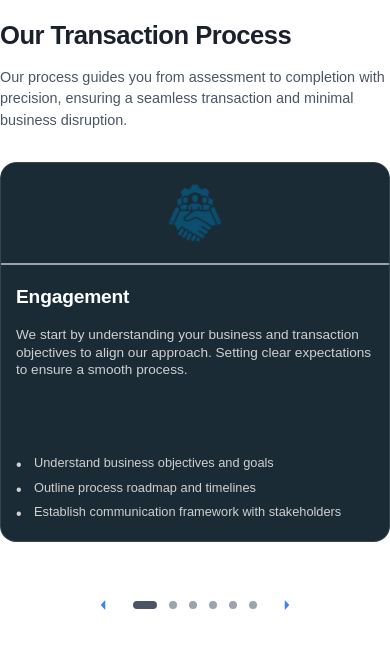
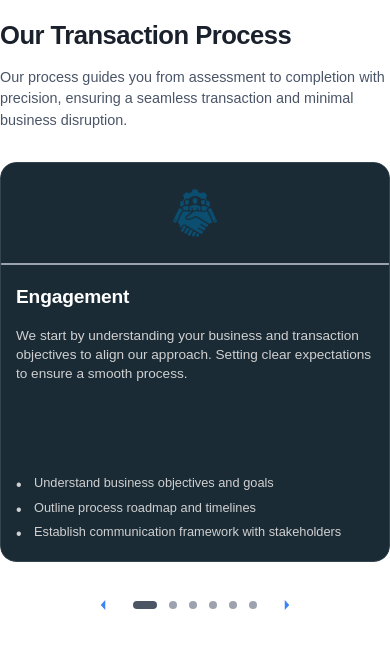
Before and after one commit to arpitnexuses/intellectus-component2, a Next.js app: page / in a window 390 px wide. Shown: the top 648 px of the page. Built offline with nearby package versions, Linux system fonts and the light colour scheme.

Commit message:
Update ProcessCard.module.css styling

```diff
--- a/components/ProcessCard.module.css
+++ b/components/ProcessCard.module.css
@@ -179,11 +179,12 @@
   }
 
   .process-card {
-    height: 300px;
+    height: 340px;
   }
 
   .card-left-section {
     flex: 0 0 130px;
+    min-height: 100%;
   }
 
   /* Card sizing for 2.5 layout on tablet */
@@ -386,7 +387,7 @@
 
 
   transition: all 0.4s cubic-bezier(0.4, 0, 0.2, 1);
-  height: 320px;
+  height: 360px;
   display: flex;
   flex-direction: column;
   width: 100%;
@@ -426,6 +427,7 @@
   padding: 20px;
   background: #1a2b36;
   border-radius: 16px 0 0 16px;
+  min-height: 100%;
 }
 
 /* Middle divider */
@@ -434,7 +436,7 @@
   background: #6B7280;
   margin: 20px 0;
   position: relative;
-  height: 280px;
+  height: 320px;
   align-self: center;
 }
 
@@ -458,6 +460,9 @@
   flex-direction: column;
   align-items: flex-start;
   text-align: left;
+  justify-content: space-between;
+  min-height: 0;
+  overflow: visible;
 }
 
 /* Individual card hover effect - smooth and isolated */
@@ -540,6 +545,28 @@
   transition: all 0.3s cubic-bezier(0.4, 0, 0.2, 1);
 }
 
+/* Responsive logo sizing */
+@media (max-width: 1024px) {
+  .card-icon-image {
+    width: 70px;
+    height: 70px;
+  }
+}
+
+@media (max-width: 768px) {
+  .card-icon-image {
+    width: 60px;
+    height: 60px;
+  }
+}
+
+@media (max-width: 480px) {
+  .card-icon-image {
+    width: 50px;
+    height: 50px;
+  }
+}
+
 /* Enhanced icon hover effect - smooth and isolated */
 .process-card:hover .card-icon-image {
   transform: scale(1.1) !important;
@@ -573,20 +600,12 @@
 }
 
 .card-description {
-
-
-
   font-size: 0.9rem;
   color: #D0D0D0;
-
-
-  line-height: 1.3;
-  margin-bottom: -30px !important;
-  padding-bottom: 0px !important;
+  line-height: 1.4;
+  margin-bottom: 16px;
   text-align: left;
   flex-grow: 1;
-
-
   transition: all 0.3s cubic-bezier(0.4, 0, 0.2, 1);
 }
 
@@ -600,51 +619,37 @@
 .card-bullets {
   list-style: none;
   padding: 0;
-
-
-
-  margin-top: -30px !important;
-  margin-bottom: 0px !important;
-  padding-top: 0px !important;
+  margin: 0;
   transition: all 0.3s cubic-bezier(0.4, 0, 0.2, 1);
 }
 /* Engagement card specific styling */
 .engagement-description {
-  margin-bottom: -30px !important;
-  padding-bottom: 0px !important;
-  line-height: 1.3 !important;
+  margin-bottom: 16px;
+  line-height: 1.4;
 }
 
 .engagement-bullets {
-  margin-top: -30px !important;
-  margin-bottom: 0px !important;
-  padding-top: 0px !important;
+  margin: 0;
 }
 
 /* Outreach card specific styling */
 .outreach-description {
-  margin-bottom: -30px !important;
-  padding-bottom: 0px !important;
-  line-height: 1.3 !important;
+  margin-bottom: 16px;
+  line-height: 1.4;
 }
 
 .outreach-bullets {
-  margin-top: -30px !important;
-  margin-bottom: 0px !important;
-  padding-top: 0px !important;
+  margin: 0;
 }
 
 /* Completion card specific styling */
 .completion-description {
-  margin-bottom: -30px !important;
-  padding-bottom: 0px !important;
-  line-height: 1.3 !important;
+  margin-bottom: 16px;
+  line-height: 1.4;
 }
 
 .completion-bullets {
-  margin-top: -30px !important;
-  margin-bottom: 0px !important;
-  padding-top: 0px !important;
+  margin: 0;
 }
 
 /* Completion card sizing and padding to match Diligence */
@@ -690,13 +695,13 @@
   padding-top: 0px !important;
 }
 
-/* Ensure spacing reduction works with maximum specificity */
+/* Ensure proper spacing with maximum specificity */
 .process-card p[class*="card-description"] {
-  margin-bottom: -30px !important;
+  margin-bottom: 16px;
 }
 
 .process-card ul[class*="card-bullets"] {
-  margin-top: -30px !important;
+  margin: 0;
 }
 
 
@@ -768,7 +773,7 @@
   }
 
   .process-card {
-    height: 380px;
+    height: 400px;
     padding: 26px 22px;
   }
 
@@ -816,7 +821,7 @@
   }
 
   .process-card {
-    height: 380px;
+    height: 400px;
     padding: 28px 24px;
   }
 
@@ -851,7 +856,7 @@
 
   .process-card {
     padding: 0;
-    height: 400px;
+    height: 420px;
     width: 100%;
     max-width: 380px;
     margin: 0 auto;
@@ -864,13 +869,14 @@
   }
 
   .card-left-section {
-    flex: 0 0 120px;
+    flex: 0 0 100px;
     border-radius: 16px 16px 0 0;
-    padding: 25px;
+    padding: 20px;
     background: #1a2b36;
     display: flex;
     align-items: center;
     justify-content: center;
+    min-height: 100px;
   }
 
   .card-divider {
@@ -898,12 +904,9 @@
     flex: 1;
     display: flex;
     flex-direction: column;
-    justify-content: space-between;
-  }
-
-  .card-icon-image {
-    width: 70px;
-    height: 70px;
+    justify-content: flex-start;
+    min-height: 0;
+    overflow: visible;
   }
 
   /* Mobile typography */
@@ -998,9 +1001,7 @@
   }
 
   .process-card {
-
-
-    height: 380px;
+    height: 400px;
     max-width: 100%;
   }
 
@@ -1011,11 +1012,6 @@
 
   .card-right-section {
     padding: 20px 15px;
-  }
-
-  .card-icon-image {
-    width: 60px;
-    height: 60px;
   }
 
   .section-title {
```
Lines whose indentation alone changed are shown as unchanged.
